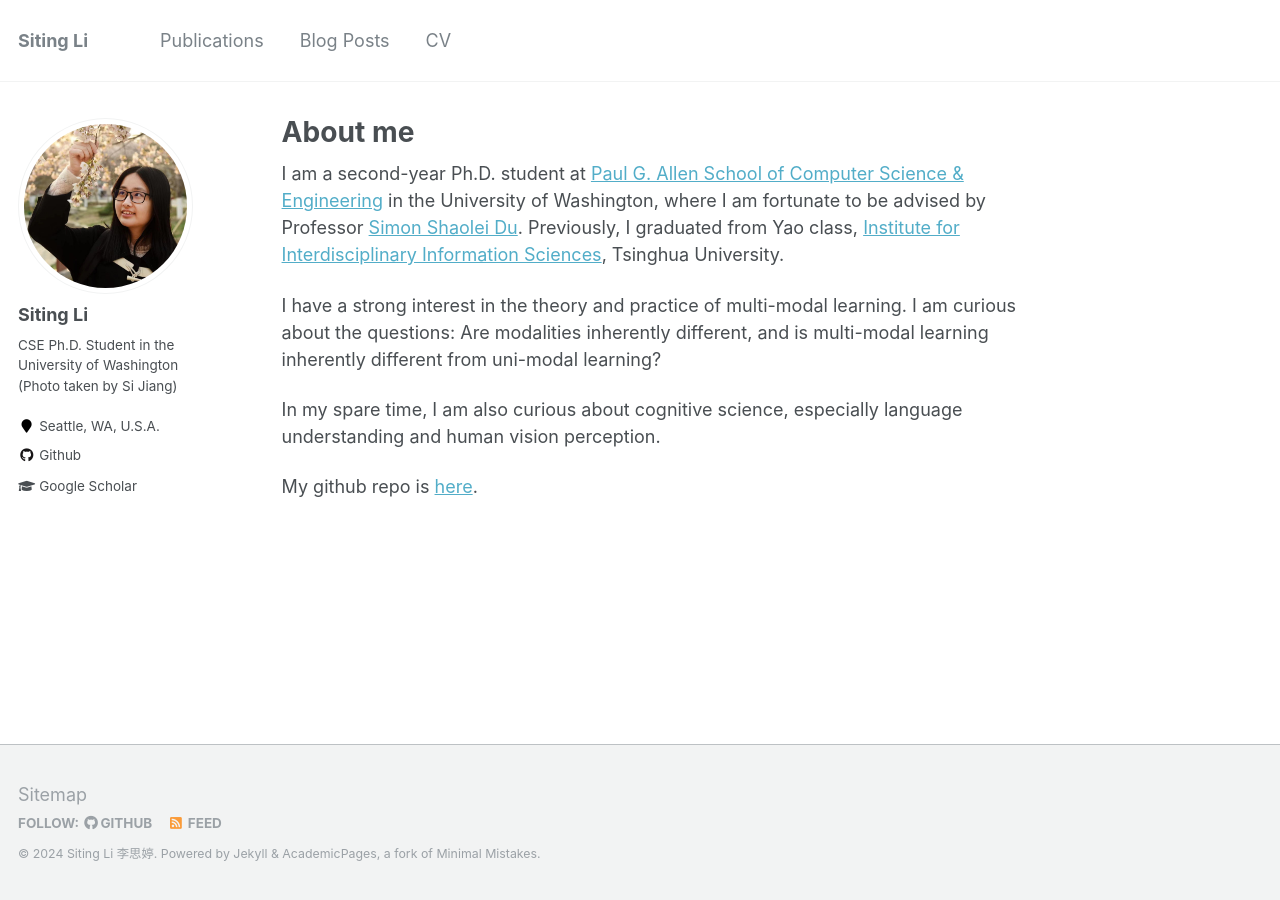
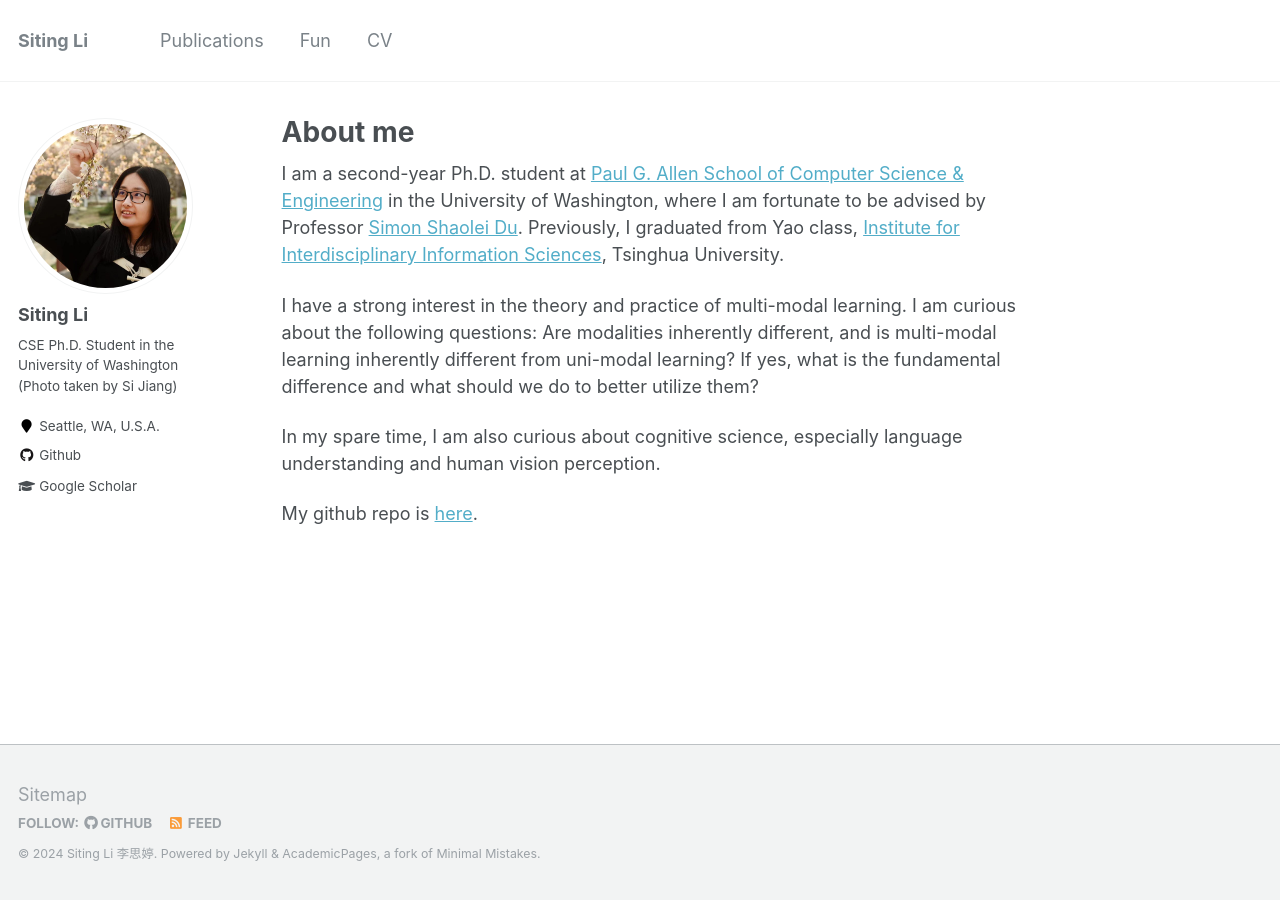
Before and after one commit to lst627/lst627.github.io, a Jekyll site: the page built from _pages/about.md, in a window 1280 px wide. Built offline with Jekyll 4.4.1, drawn with Linux system fonts in a browser that asks for light colours.

Commit message:
Updates on Fun

```diff
--- a/_data/navigation.yml
+++ b/_data/navigation.yml
@@ -12,7 +12,7 @@ main:
   # - title: "Portfolio"
   #   url: /portfolio/
 
-  - title: "Blog Posts"
+  - title: "Fun"
     url: /year-archive/
 
   - title: "CV"
--- a/_pages/about.md
+++ b/_pages/about.md
@@ -10,7 +10,7 @@ redirect_from:
 
 I am a second-year Ph.D. student at [Paul G. Allen School of Computer Science & Engineering](https://www.cs.washington.edu/) in the University of Washington, where I am fortunate to be advised by Professor [Simon Shaolei Du](https://simonshaoleidu.com/). Previously, I graduated from Yao class, [Institute for Interdisciplinary Information Sciences](https://iiis.tsinghua.edu.cn/en/), Tsinghua University.
 
-I have a strong interest in the theory and practice of multi-modal learning. I am curious about the questions: Are modalities inherently different, and is multi-modal learning inherently different from uni-modal learning?
+I have a strong interest in the theory and practice of multi-modal learning. I am curious about the following questions: Are modalities inherently different, and is multi-modal learning inherently different from uni-modal learning? If yes, what is the fundamental difference and what should we do to better utilize them?
 
 In my spare time, I am also curious about cognitive science, especially language understanding and human vision perception.
 
--- a/_pages/year-archive.html
+++ b/_pages/year-archive.html
@@ -1,7 +1,7 @@
 ---
 layout: archive
 permalink: /year-archive/
-title: "Blog posts"
+title: "Fun"
 author_profile: true
 redirect_from:
   - /wordpress/blog-posts/
```
